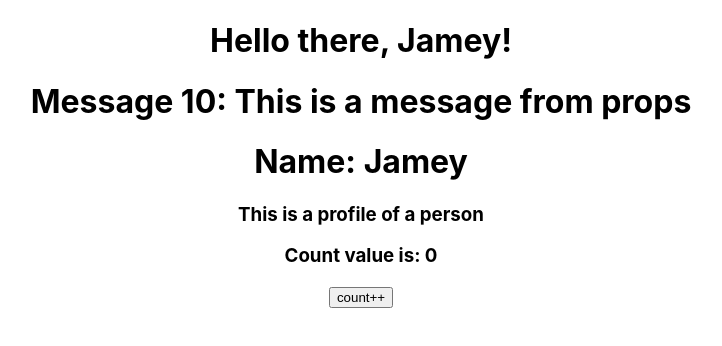
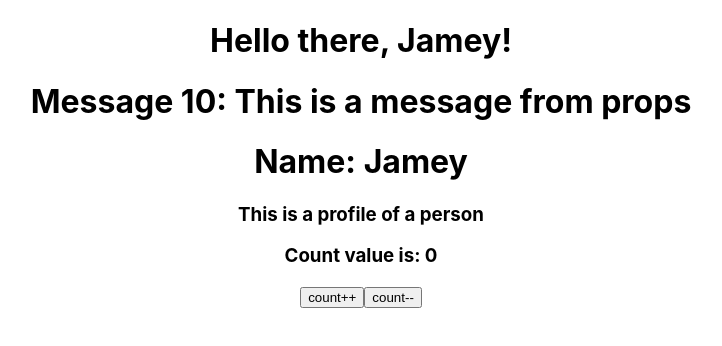
Before and after one commit to jameydev/react-gen-testing, a React (Create React App) app: page / in a window 1280 px wide. Shown: the top 346 px of the page, without its empty margins (279-1001 px from the left). Built offline with nearby package versions, Linux system fonts and the light colour scheme.

Commit message:
decrement added

```diff
--- a/src/components/Counter.js
+++ b/src/components/Counter.js
@@ -14,11 +14,18 @@ export default class Counter extends Component {
         });
     }
 
+    decrement() {
+        this.setState({
+            count: this.state.count - 1
+        });
+    }
+
     render() {
         return (
             <>
                 <h3>Count value is: {this.state.count}</h3>
                 <button onClick={() => this.increment()}>count++</button>
+                <button onClick={() => this.decrement()}>count--</button>
             </>
         );
     }
```
